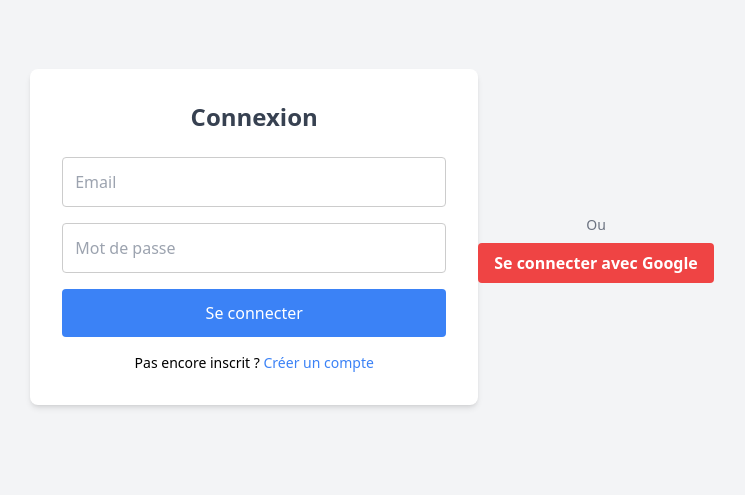
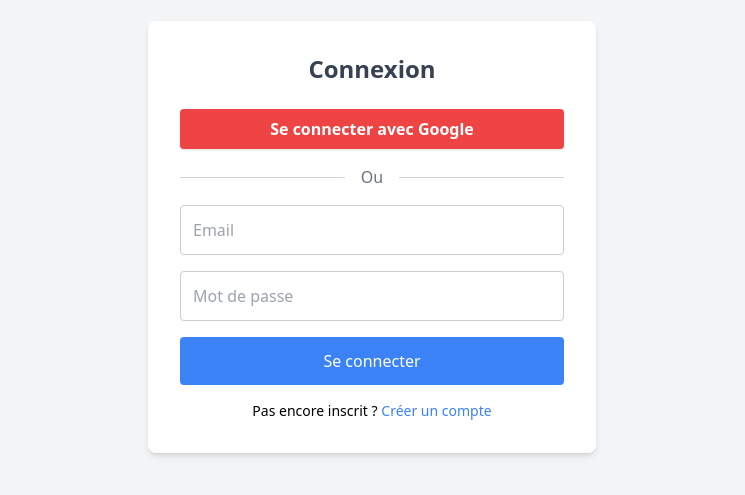
Before and after one commit to knockNshare/Frontend, a React (Create React App) app in the folder frontend/: page /login in a window 1280 px wide. Shown: the part 163-658 px from the top of the page, without its empty margins (268-1013 px from the left). Built offline with nearby package versions, Linux system fonts and the light colour scheme; no server answers.

Commit message:
improve login UI and reposition Google login button for clarity

```diff
--- a/frontend/src/pages/LoginPage.jsx
+++ b/frontend/src/pages/LoginPage.jsx
@@ -56,6 +56,20 @@
     <div className="min-h-screen flex items-center justify-center bg-gray-100">
       <div className="bg-white p-8 rounded-lg shadow-md w-full max-w-md">
         <h2 className="text-2xl font-bold text-center text-gray-700 mb-6">Connexion</h2>
+        <div className="mt-6">
+          <button
+            onClick={() => window.location.href = "http://localhost:3000/api/auth/google"}
+            className="w-full bg-red-500 hover:bg-red-600 text-white font-semibold py-2 px-4 rounded shadow"
+          >
+            Se connecter avec Google
+          </button>
+
+          <div className="flex items-center my-4">
+            <hr className="flex-grow border-gray-300" />
+            <span className="mx-4 text-gray-500">Ou</span>
+            <hr className="flex-grow border-gray-300" />
+          </div>
+        </div>
         <form onSubmit={handleSubmit}>
           <InputField
             id="email"
@@ -87,18 +101,6 @@
           </Link>
         </p>
       </div>
-
-      <div className="mt-6 text-center">
-        <p className="text-sm text-gray-500 mb-2">Ou</p>
-        <a
-          href="http://localhost:3000/api/auth/google"
-          className="bg-red-500 hover:bg-red-600 text-white font-semibold py-2 px-4 rounded inline-block transition"
-        >
-          Se connecter avec Google
-        </a>
-      </div>
-
-
     </div>
   );
 };
```
